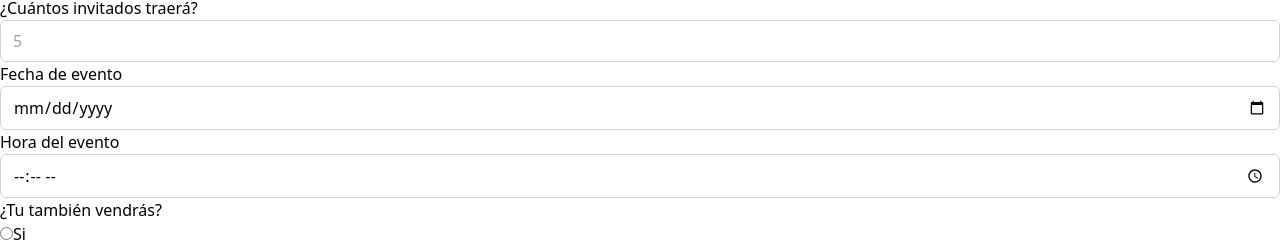
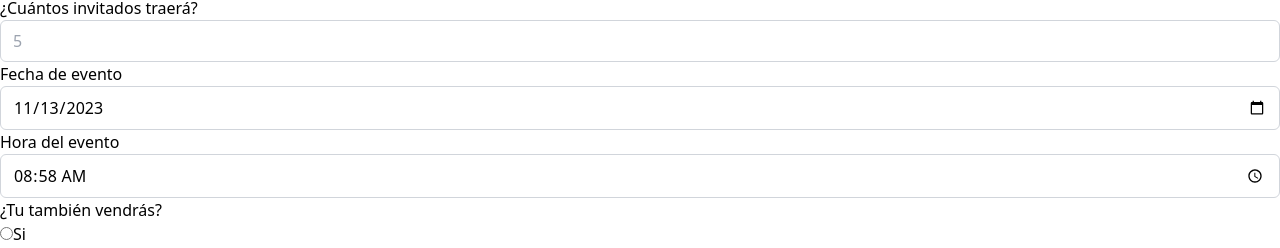
Before and after one commit to fabrogabrielandres/zustand, a React (Vite) app: page /dashboard/wedding-invitation in a window 1280 px wide. Shown: the part 916-1164 px from the top of the page. Built offline with nearby package versions, Linux system fonts and the light colour scheme; no server answers.

Commit message:
create gusts Slice quest and person slice

```diff
--- a/src/pages/03-slices/WeddingInvitationPage.tsx
+++ b/src/pages/03-slices/WeddingInvitationPage.tsx
@@ -1,8 +1,39 @@
 import { WhiteCard } from '../../components';
+import { useWeddingBoundStore } from '../../store/widding';
 
 
 
 export const WeddingInvitationPage = () => {
+
+  const setFirstName = useWeddingBoundStore((state) => state.setFirstName)
+  const setLastName = useWeddingBoundStore((state) => state.setLastName)
+  const setGuests = useWeddingBoundStore((state) => state.setGuests)
+  const  eventYYYYMMDD = useWeddingBoundStore((state) => state.eventYYYYMMDD())
+  const  eventHHMM = useWeddingBoundStore((state) => state.eventHHMM())
+  const  setEventDate = useWeddingBoundStore((state) => state.setEventDate)
+
+  const handleFirstName = (value:string)=>{{
+    setFirstName(value)}
+  }
+  const handleLastName = (value:string)=> {{
+    setLastName(value)}
+  }
+
+  const handleGuest = (value:string)=>{
+    let guests = Number(value);
+    if (guests && guests > 0){
+      console.log("value",guests);
+      setGuests(Number(guests))
+    }
+  }
+
+  const handleEventDate = (partialDate : string) => {
+    setEventDate(partialDate)
+  }
+
+
+
+
   return (
     <>
       <h1>Invitación de Boda</h1>
@@ -25,6 +56,7 @@ export const WeddingInvitationPage = () => {
                     name="firstName"
                     id="firstName"
                     placeholder="Primer Nombre"
+                   onChange={(event)=>handleFirstName(event.target.value)}
                   />
                 </div>
               </div>
@@ -40,6 +72,7 @@ export const WeddingInvitationPage = () => {
                     name="lastName"
                     id="lastName"
                     placeholder="Apellido"
+                    onChange={(event)=>handleLastName(event.target.value)}
                   />
                 </div>
               </div>
@@ -51,6 +84,7 @@ export const WeddingInvitationPage = () => {
                 ¿Cuántos invitados traerá?
               </label>
               <input
+                onChange={(event)=>handleGuest(event.target.value)}
                 type="number"
                 name="guestNumber"
                 id="guestNumber"
@@ -72,6 +106,8 @@ export const WeddingInvitationPage = () => {
                     type="date"
                     name="eventDate"
                     id="eventDate"
+                    value={eventYYYYMMDD}
+                    onChange={(e)=>handleEventDate(e.target.value)}
                   />
                 </div>
               </div>
@@ -79,14 +115,15 @@ export const WeddingInvitationPage = () => {
                 <div className="mb-5">
                   <label
                     className="mb-3 block text-base font-medium text-[#07074D]"
-                  >
+                    >
                     Hora del evento
                   </label>
                   <input
                     type="time"
                     name="eventTime"
                     id="eventTime"
-                  />
+                    value={eventHHMM}
+                    />
                 </div>
               </div>
             </div>
--- a/src/store/task/task.store.ts
+++ b/src/store/task/task.store.ts
@@ -56,7 +56,6 @@
   }
 })
 export const useTasksStore = create<TaskStore>()(devtools(
-  devtools(
     persist(
       immer(StoreApi),
         {
@@ -65,5 +64,4 @@ export const useTasksStore = create<TaskStore>()(devtools(
           // storage: fireBaseStorage
         }
     )
-  )
   ));
--- /dev/null
+++ b/src/store/widding/dateSlice.ts
@@ -0,0 +1,37 @@
+import { StateCreator } from "zustand";
+
+
+export interface DateSlice {
+  eventDate : Date;
+  eventYYYYMMDD :()=>string;
+  eventHHMM     :()=>string;
+  setEventDate     :(partialDate:string)=>void;
+}
+
+export const createDateSlice : StateCreator<DateSlice> = ((set ,get)=>({
+
+  eventDate : new Date(),
+  eventYYYYMMDD : ()=>{
+      const eventHHMM = get().eventDate.toISOString().split("T")[0];
+      return eventHHMM
+  },
+  eventHHMM:()=>{
+    const hours = get().eventDate.getHours().toString().padStart(2,"0");
+    const minutes = get().eventDate.getMinutes().toString().padStart(2,"0");
+      return `${hours}:${minutes}`
+  },
+  setEventDate: (partialDate:string)=>{
+      set((state:DateSlice)=>
+      {
+            const date = new Date(partialDate)
+            const month = date.getMonth();
+            const day = date.getDay();
+            const year = date.getFullYear();
+            const newDate = new Date(state.eventDate)
+            newDate.setFullYear(year,month,day)
+            return {eventDate:newDate}
+        }
+        )
+    },
+    setHHMM: (hours:string)=>{set((state:DateSlice)=>({}))},
+}))
--- /dev/null
+++ b/src/store/widding/guests.Slice.ts
@@ -0,0 +1,12 @@
+import { StateCreator } from "zustand";
+
+
+
+export interface GuestSLice {
+  guestsCount : number;
+  setGuests : (val : number) => void;
+}
+export const createWeddingSLice : StateCreator<GuestSLice> = ((set)=>({
+guestsCount : 0,
+  setGuests : (val) => set( (_state:GuestSLice) => ({ guestsCount : val }))
+}))
--- /dev/null
+++ b/src/store/widding/index.ts
@@ -0,0 +1,15 @@
+import { create } from "zustand";
+import { PersonSlice, createPersonSlice } from "./person.Slice";
+import { GuestSLice, createWeddingSLice } from "./guests.Slice";
+import { devtools } from "zustand/middleware";
+import { DateSlice, createDateSlice } from "./dateSlice";
+
+type ShareState = PersonSlice & GuestSLice & DateSlice;
+
+export const useWeddingBoundStore = create<ShareState>()(
+    devtools((...a) => ({
+  ...createPersonSlice(...a),
+  ...createWeddingSLice(...a),
+  ...createDateSlice(...a)
+}))
+);
--- /dev/null
+++ b/src/store/widding/person.Slice.ts
@@ -0,0 +1,21 @@
+import { StateCreator } from "zustand";
+
+export interface PersonSlice {
+    FirstName:string,
+    LastName:string,
+    setFirstName:(value:string)=>void,
+    setLastName:(value:string)=>void,
+}
+
+
+export const createPersonSlice:StateCreator<PersonSlice,[["zustand/devtools", never]]> = (set)=>({
+    FirstName:"",
+    LastName:"",
+
+    setFirstName:(value)=>{set((_state:PersonSlice)=>({FirstName:value}),false,"setFirstName")},
+    setLastName:(value)=> {
+        set((_state:PersonSlice)=>({
+            LastName:value
+        }),false,"setLastName")
+    },
+})
```
